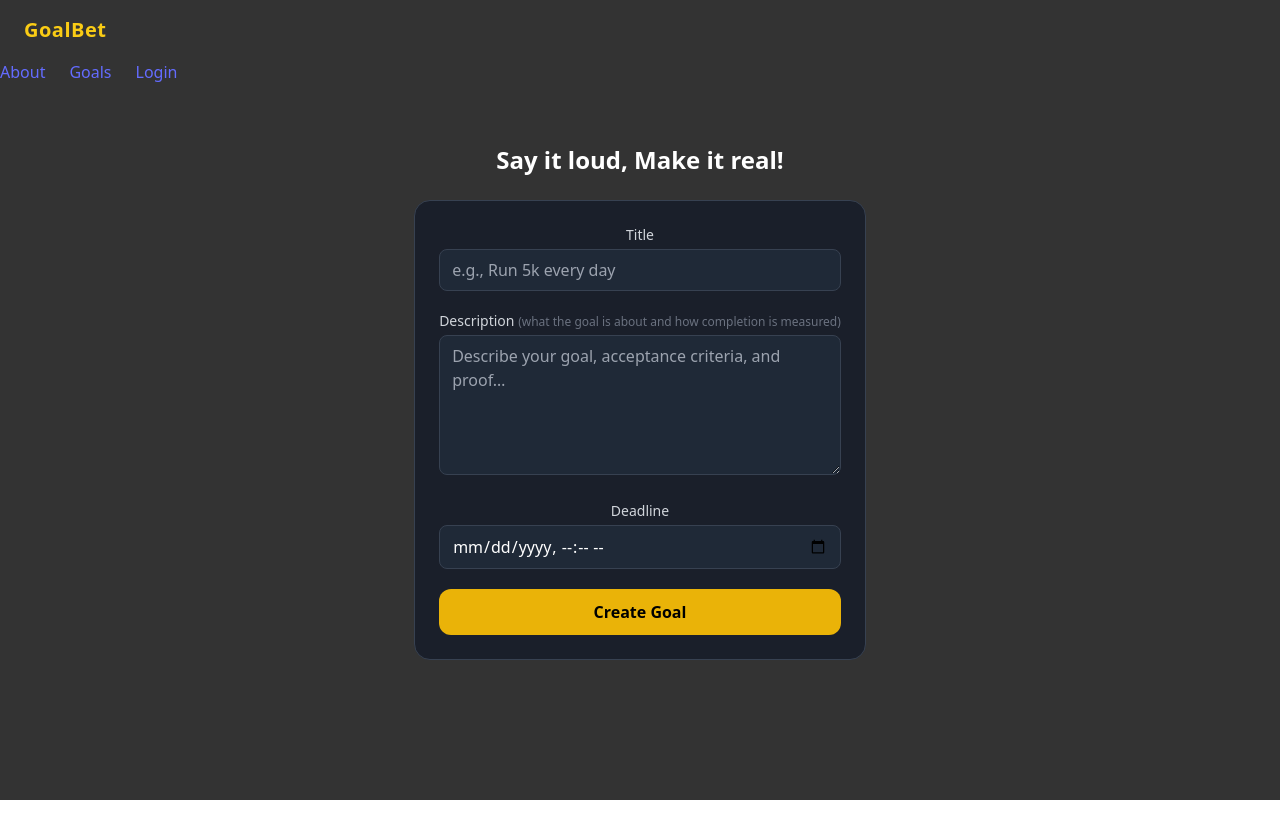
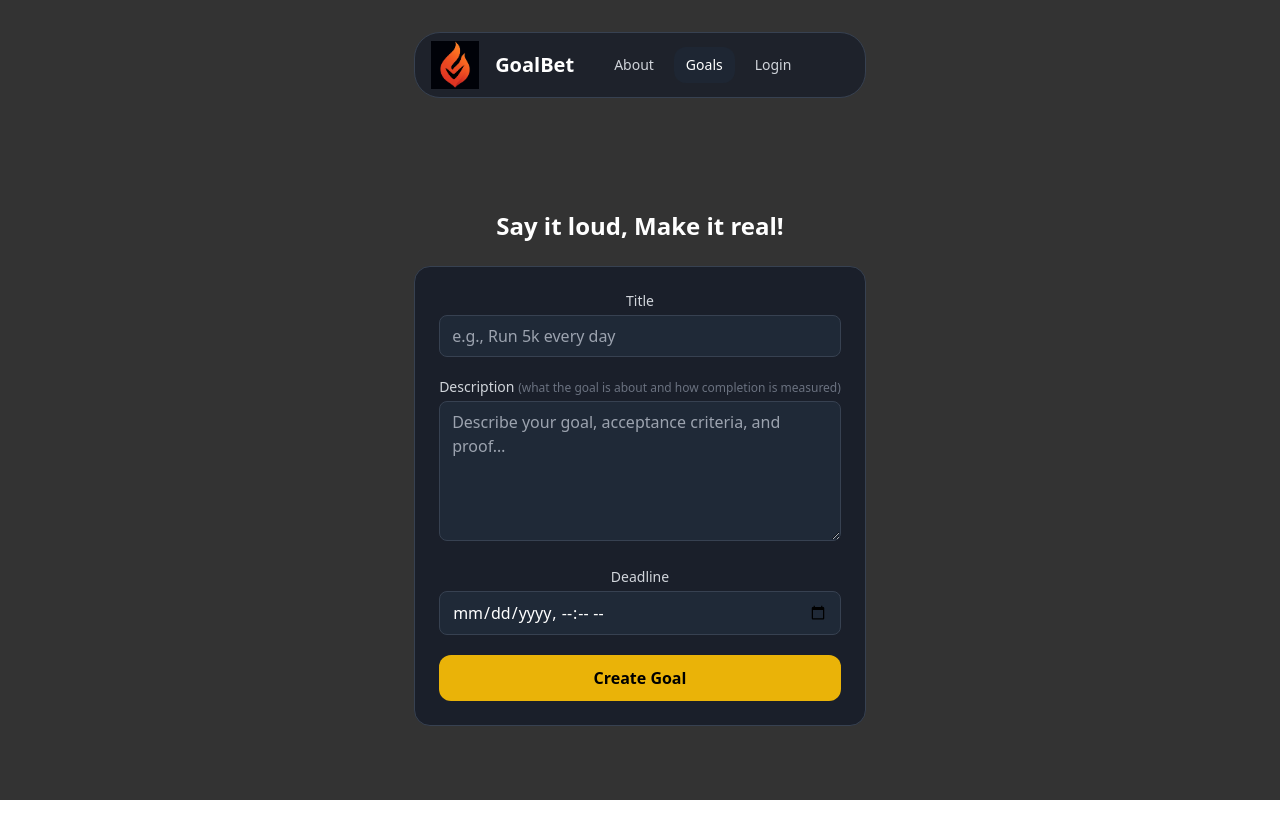
Before and after one commit to AidanZhong/GoalBet, a React (Vite) app in the folder web/: page /goals/create in a window 1280 px wide. Shown: the top 838 px of the page. Built offline with nearby package versions, Linux system fonts and the light colour scheme.

Commit message:
issue #5

```diff
--- a/web/src/component/Navbar.tsx
+++ b/web/src/component/Navbar.tsx
@@ -25,27 +25,65 @@ export default function Navbar() {
         {to: "/login", text: "Login"},
     ];
 
+    const isActive = (to: string) =>
+        location.pathname === to || (to !== "/" && location.pathname.startsWith(to));
+
     return (
         <motion.nav
-            className={`fixed top-0 left-0 w-full z-50 transition-all duration-300 ${isScrolled ? "bg-gray-900/90 backdrop-blur shadow-lg" : "bg-transparent"}`}
+            className="sticky top-3 z-50 px-4"
             initial={{y: -40}}
             animate={{y: 0}}
         >
-            <div className="max-w-7xl mx-auto px-6 py-4 flex items-center justify-between text-white">
-                <h1 className="font-bold text-xl tracking-wide text-yellow-400">GoalBet</h1>
-            </div>
+            <div className="mx-auto max-w-7xl">
+                {/* pill container */}
+                <div
+                    className={[
+                        "flex items-center gap-3 sm:gap-4",
+                        "rounded-[26px] border border-gray-700",
+                        "px-3 sm:px-4 py-2",
+                        isScrolled ? "bg-gray-900/80 backdrop-blur shadow-lg" : "bg-gray-900/60",
+                    ].join(" ")}
+                >
+                    {/* logo box */}
+                    <Link
+                        to="/"
+                        aria-label="GoalBet Home"
+                        className="shrink-0"
+                    >
+                        <img
+                            src="/images/logo.png"
+                            alt="logo"
+                            className="h-10 w-10 sm:h-12 sm:w-12"
+                        />
+                    </Link>
 
-            <div className="flex gap-6">
-                {links.map((link) => (
+                    {/* brand */}
                     <Link
-                        key={link.to}
-                        to={link.to}
-                        className={`hover:text-yellow-400 transition-colors duration-300 ${location.pathname === link.to ? "text-yellow-300" : ""}`}
+                        to="/"
+                        className="mr-1 sm:mr-3 text-lg sm:text-xl font-semibold text-white"
                     >
-                        {link.text}
+                        GoalBet
                     </Link>
-                ))}
+
+                    {/* inline links */}
+                    <nav className="flex-1 flex items-center gap-1 sm:gap-2">
+                        {links.map((l) => (
+                            <Link
+                                key={l.to}
+                                to={l.to}
+                                className={[
+                                    "px-3 py-2 rounded-xl text-sm transition-colors",
+                                    isActive(l.to)
+                                        ? "bg-gray-800/70 text-white"
+                                        : "text-gray-300 hover:text-white hover:bg-gray-800/70",
+                                ].join(" ")}
+                            >
+                                {l.text}
+                            </Link>
+                        ))}
+                    </nav>
+                </div>
             </div>
         </motion.nav>
-    )
+    );
 }
```
Also changed, not shown: web/public/images/logo.png (added).
